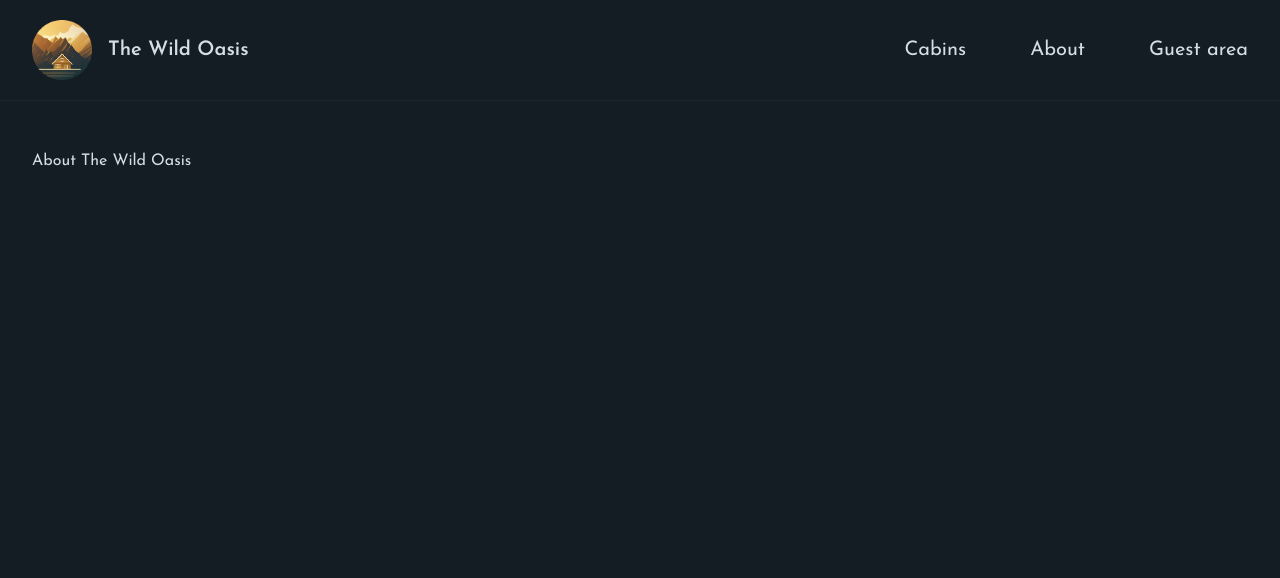
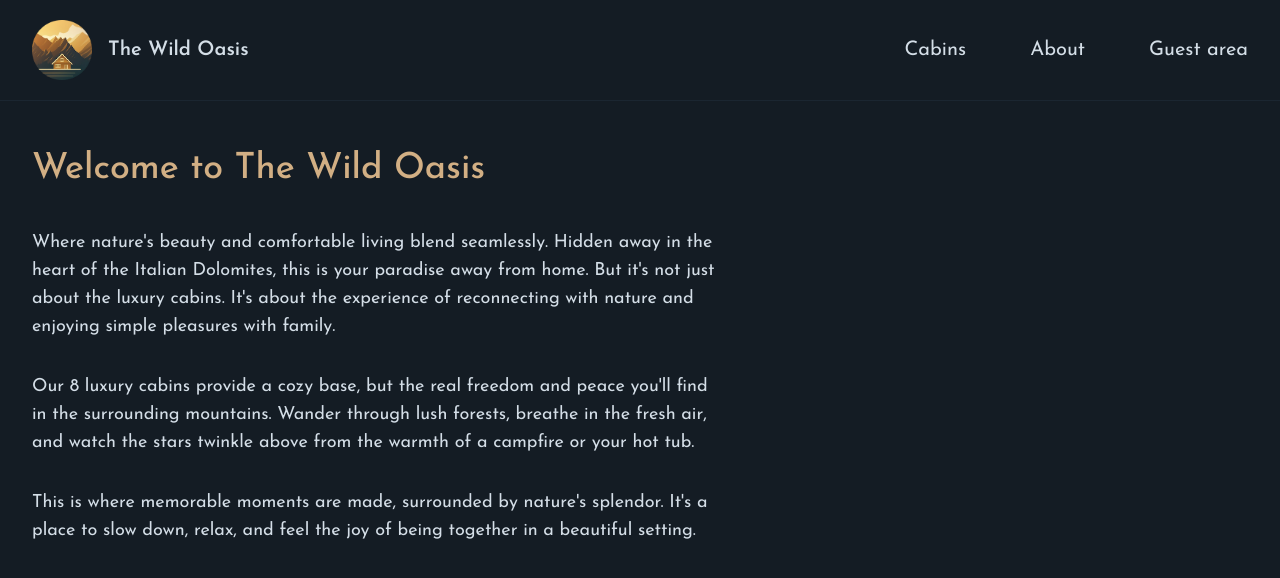
Before and after one commit to ExuLu/the-wild-oasis-website, a Next.js app: page /about in a window 1280 px wide. Shown: the top 578 px of the page. Built offline with nearby package versions, Linux system fonts and the light colour scheme.

Commit message:
feat: add elements and styles to the about page

```diff
--- a/app/about/page.js
+++ b/app/about/page.js
@@ -3,7 +3,36 @@ export const metadata = {
 };
 
 const page = () => {
-  return <h1>About The Wild Oasis</h1>;
+  return (
+    <div className='grid grid-cols-5 gap-x-24 gap-y-32 text-lg items-center'>
+      <div className='col-span-3'>
+        <h1 className='text-4xl mb-10 text-accent-400 font-medium'>
+          Welcome to The Wild Oasis
+        </h1>
+
+        <div className='space-y-8'>
+          <p>
+            Where nature&apos;s beauty and comfortable living blend seamlessly.
+            Hidden away in the heart of the Italian Dolomites, this is your
+            paradise away from home. But it&apos;s not just about the luxury
+            cabins. It&apos;s about the experience of reconnecting with nature
+            and enjoying simple pleasures with family.
+          </p>
+          <p>
+            Our 8 luxury cabins provide a cozy base, but the real freedom and
+            peace you&apos;ll find in the surrounding mountains. Wander through
+            lush forests, breathe in the fresh air, and watch the stars twinkle
+            above from the warmth of a campfire or your hot tub.
+          </p>
+          <p>
+            This is where memorable moments are made, surrounded by
+            nature&apos;s splendor. It&apos;s a place to slow down, relax, and
+            feel the joy of being together in a beautiful setting.
+          </p>
+        </div>
+      </div>
+    </div>
+  );
 };
 
 export default page;
--- a/app/cabins/page.js
+++ b/app/cabins/page.js
@@ -16,9 +16,9 @@ const page = () => {
         Cozy yet luxurious cabins, located right in the heart of the Italian
         Dolomites. Imagine waking up to beautiful mountain views, spending your
         days exploring the dark forests around, or just relaxing in your private
-        hot tub under the stars. Enjoy nature's beauty in your own little home
-        away from home. The perfect spot for a peaceful, calm vacation. Welcome
-        to paradise.
+        hot tub under the stars. Enjoy nature&apos;s beauty in your own little
+        home away from home. The perfect spot for a peaceful, calm vacation.
+        Welcome to paradise.
       </p>
 
       {cabins.length > 0 && (
```
